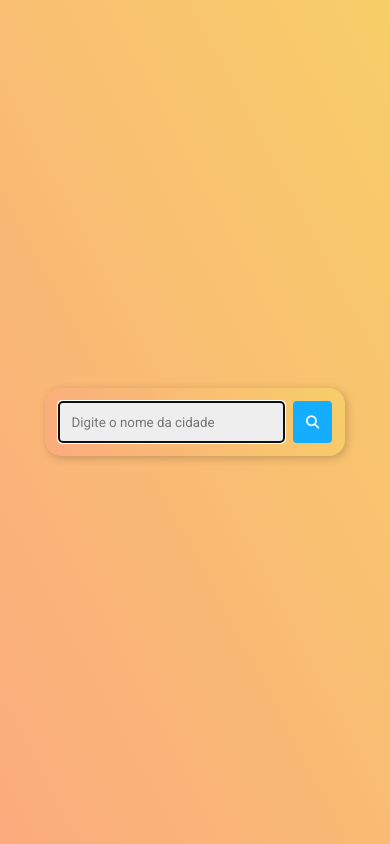
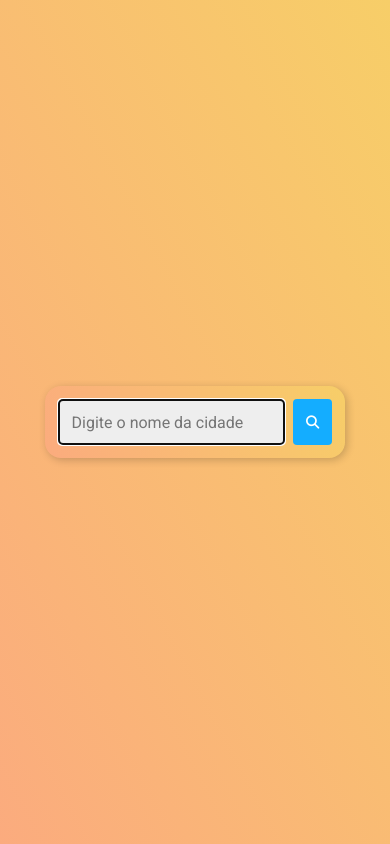
Before and after one commit to mateus-lr/WeatherApp, a plain HTML site: page index.html in a window 390 px wide. Drawn offline with Linux system fonts and the light colour scheme.

Commit message:
fix zoom mobile problem

```diff
--- a/css/style.css
+++ b/css/style.css
@@ -25,6 +25,11 @@ body {
 img {
   max-width: 100%;
   object-fit: cover;
+}
+
+input[type='text'],
+input {
+  font-size: 1rem;
 }
 
 .container {
--- a/index.html
+++ b/index.html
@@ -4,7 +4,7 @@
 <head>
   <meta charset="UTF-8">
   <meta http-equiv="X-UA-Compatible" content="IE=edge">
-  <meta name="viewport" content="width=device-width, initial-scale=1.0">
+  <meta name="viewport" content="width=device-width, initial-scale=1.0, user-scalable=no">
   <link rel="stylesheet" href="./css/style.css">
 
   <!-- Google Fonts -->
```
